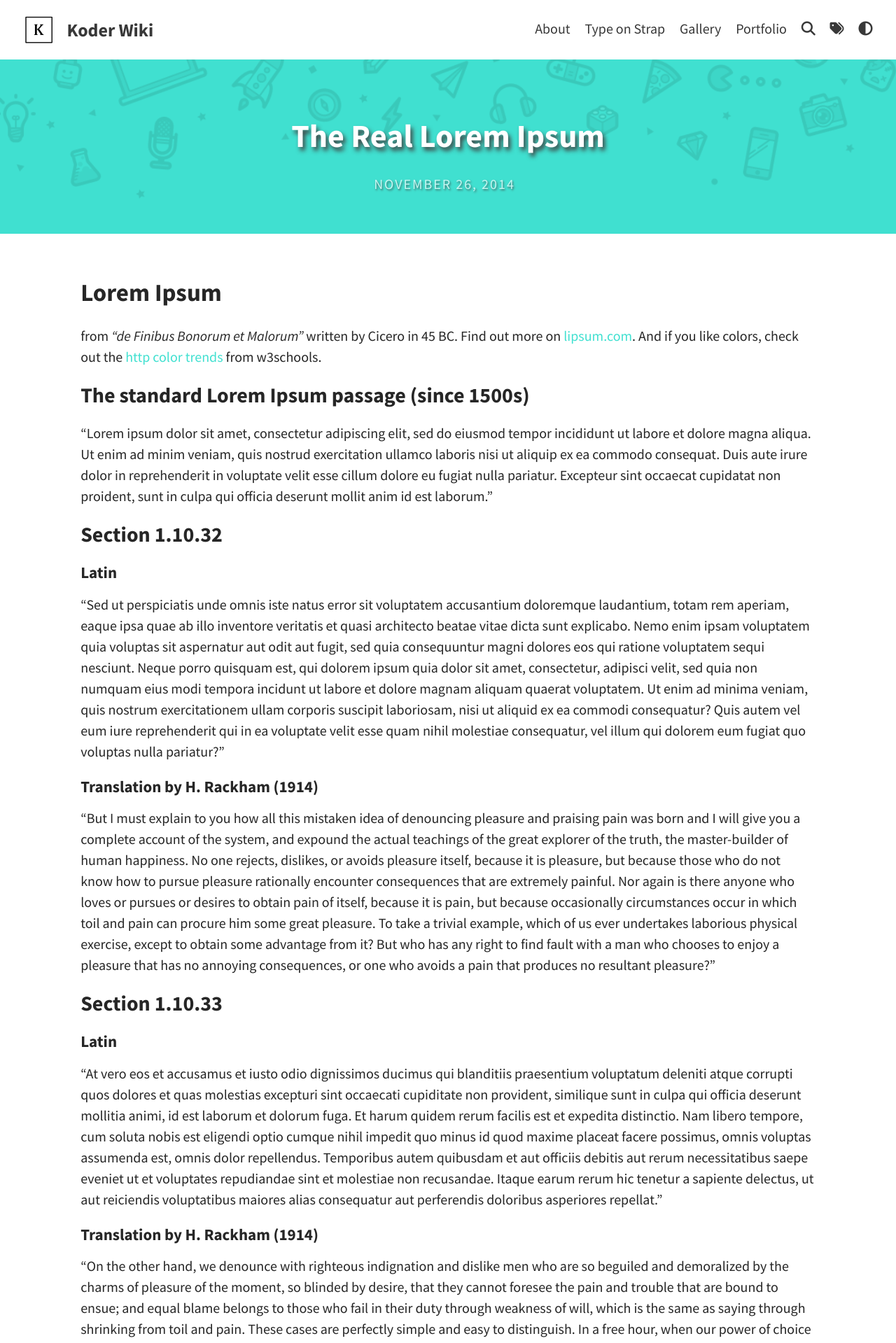
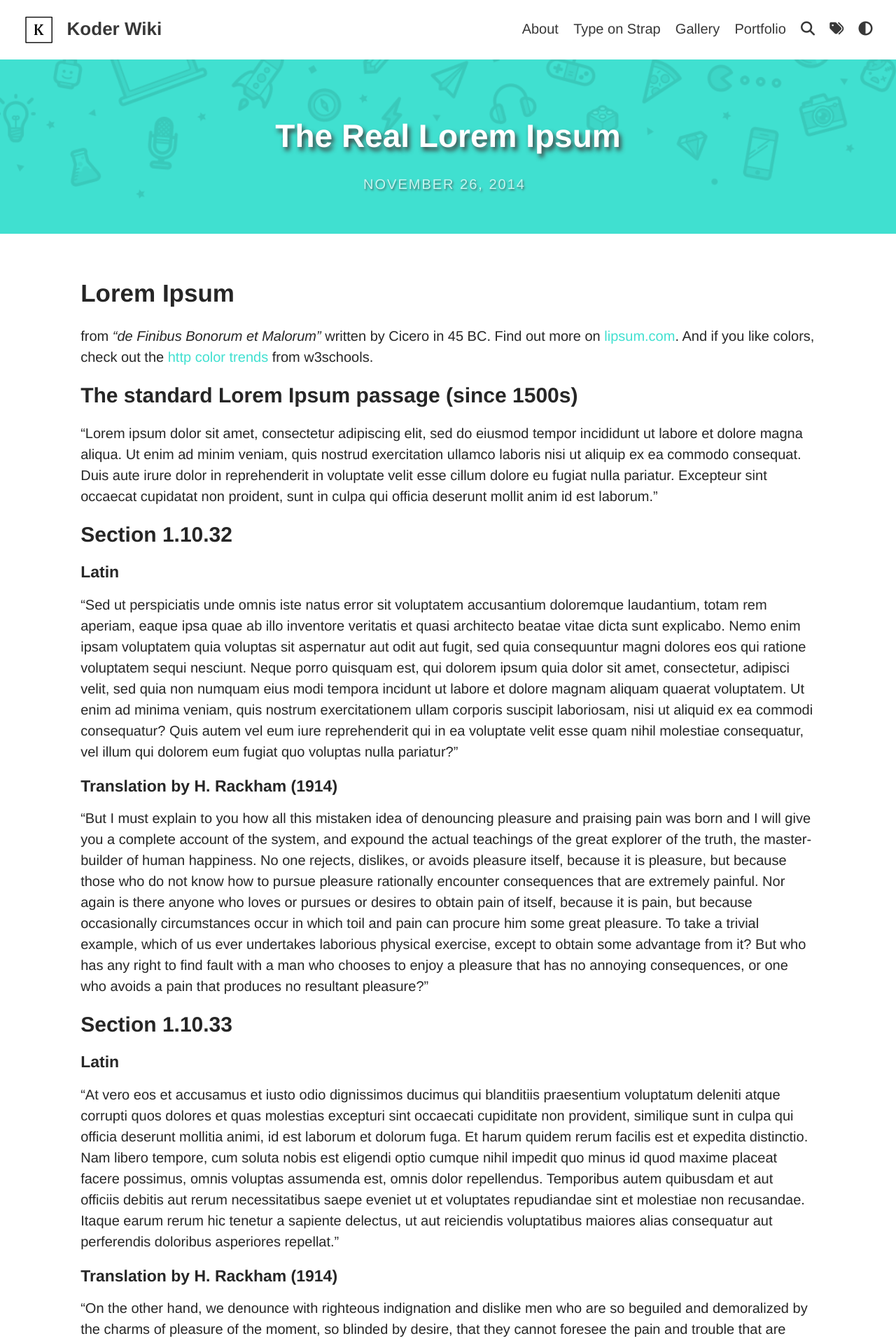
Before and after one commit to KoderWiki/Kontrl-Enter.github.io, a Jekyll site: the page built from _posts/2014-11-26-lorem-ipsum.md, in a window 1280 px wide. Shown: the top 1919 px of the page at 70% size. Built offline with Jekyll 4.4.1, drawn with Linux system fonts in a browser that asks for light colours; a script that is not in the unit is left out.

Commit message:
Update _variables.scss

```diff
--- a/_sass/base/_variables.scss
+++ b/_sass/base/_variables.scss
@@ -1,7 +1,7 @@
 /* TYPOGRAPHY */
-$font-family-main: 'Source Sans Pro', Helvetica, Arial, sans-serif;
-$font-family-headings: 'Source Sans Pro', Helvetica, Arial, sans-serif;
-$font-family-logo: 'Source Sans Pro', Helvetica, Arial, sans-serif;
+$font-family-main: 'SOGANGUNIVERSITYTTF', Helvetica, Arial, sans-serif;
+$font-family-headings: 'SOGANGUNIVERSITYTTF', Helvetica, Arial, sans-serif;
+$font-family-logo: 'SOGANGUNIVERSITYTTF', Helvetica, Arial, sans-serif;
 $font-size: 1.25em;
 
 $monospace: Consolas, Menlo, Monaco, Lucida Console, Liberation Mono, DejaVu Sans Mono, Bitstream Vera Sans Mono, Courier New, monospace, sans-serif !default;
```
